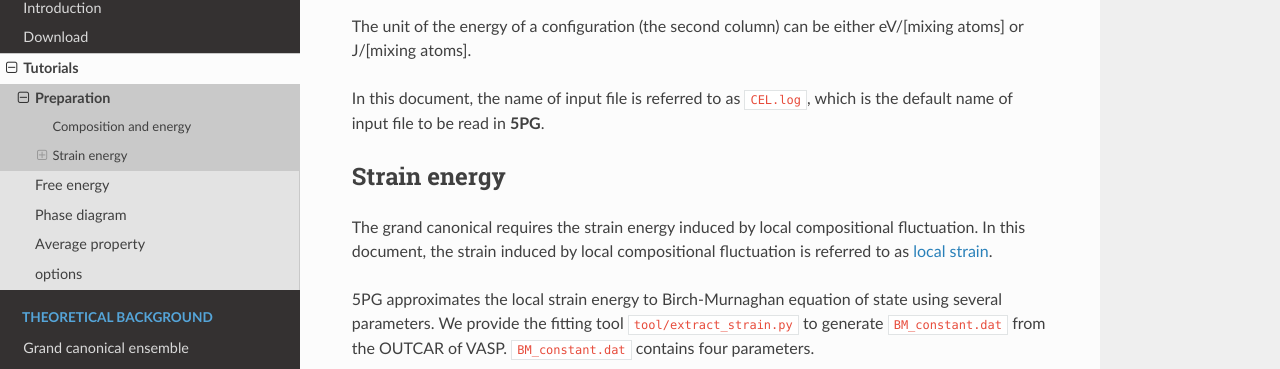
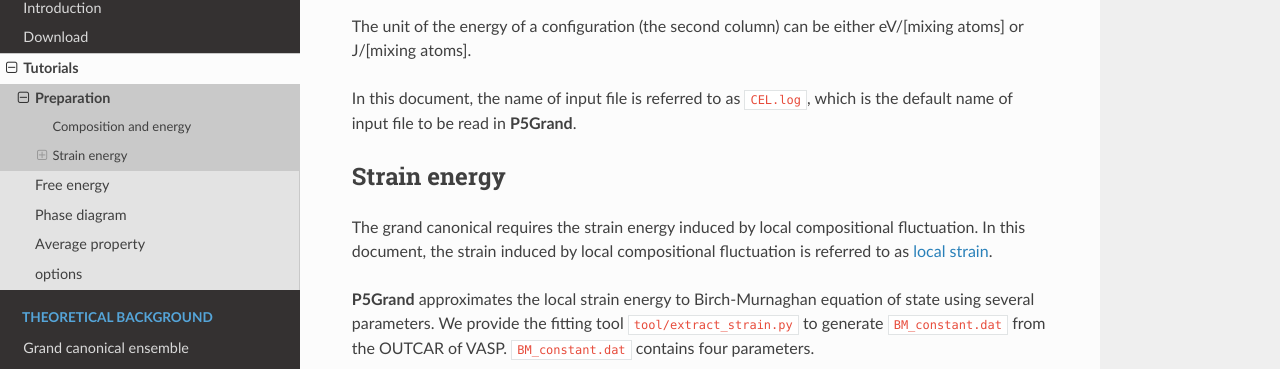
Before and after one commit to Han-Gyuseung/5PG, a Sphinx documentation site: the page built from docs/source/start/tutorial/preparation.rst, in a window 1280 px wide and 900 px high, scrolled down 886 px. Shown: the part 144-513 px from the top of the window. Built offline with Sphinx 7.4.7 and the Read the Docs theme 2.0.0, drawn with Linux system fonts in a browser that asks for light colours.

Commit message:
Update preparation.rst

```diff
--- a/docs/source/start/tutorial/preparation.rst
+++ b/docs/source/start/tutorial/preparation.rst
@@ -45,7 +45,7 @@
 
 The unit of the energy of a configuration (the second column) can be either eV/[mixing atoms] or J/[mixing atoms].
 
-In this document, the name of input file is referred to as ``CEL.log``, which is the default name of input file to be read in **5PG**.
+In this document, the name of input file is referred to as ``CEL.log``, which is the default name of input file to be read in **P5Grand**.
 
 
 Strain energy
@@ -54,7 +54,7 @@
 The grand canonical requires the strain energy induced by local compositional fluctuation.
 In this document, the strain induced by local compositional fluctuation is referred to as `local strain <../strain.html>`__.
 
-5PG approximates the local strain energy to Birch-Murnaghan equation of state using several parameters.
+**P5Grand** approximates the local strain energy to Birch-Murnaghan equation of state using several parameters.
 We provide the fitting tool ``tool/extract_strain.py`` to generate ``BM_constant.dat`` from the OUTCAR of VASP. ``BM_constant.dat`` contains four parameters.
 
 :math:`B_0V_0 \ \ \ B'_0 \ \ \ 1 \ \ \ \frac{V_0(x=1)}{V_0(x=0)}`
```
